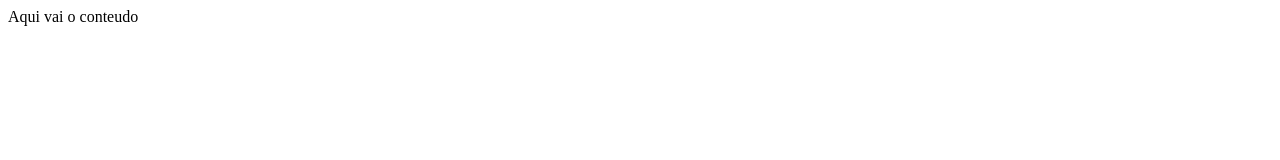
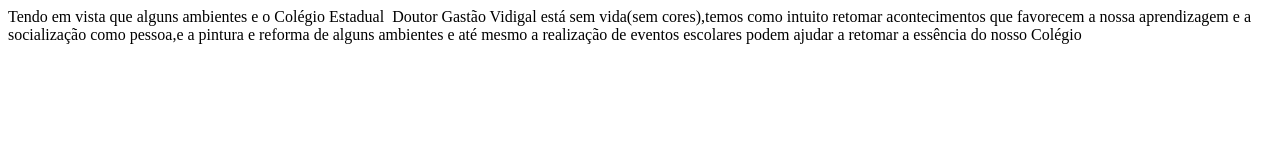
Before and after one commit to LeonardoMRib/segundog, a plain HTML site: page index.html in a window 1280 px wide. Drawn offline with Linux system fonts and the light colour scheme.

Commit message:
Update index.html

```diff
--- a/index.html
+++ b/index.html
@@ -3,8 +3,8 @@
         <title>Revitalização e Reforma do Colégio</title>
     </head>
     <body>
+        Tendo em vista que alguns ambientes e o Colégio Estadual  Doutor Gastão Vidigal está sem vida(sem cores),temos como intuito retomar acontecimentos que favorecem a nossa aprendizagem e a socialização como pessoa,e a pintura e reforma de alguns ambientes e até mesmo a realização de eventos escolares podem ajudar a retomar a essência do nosso Colégio
 
-        Aqui vai o conteudo
 
 
 
```
